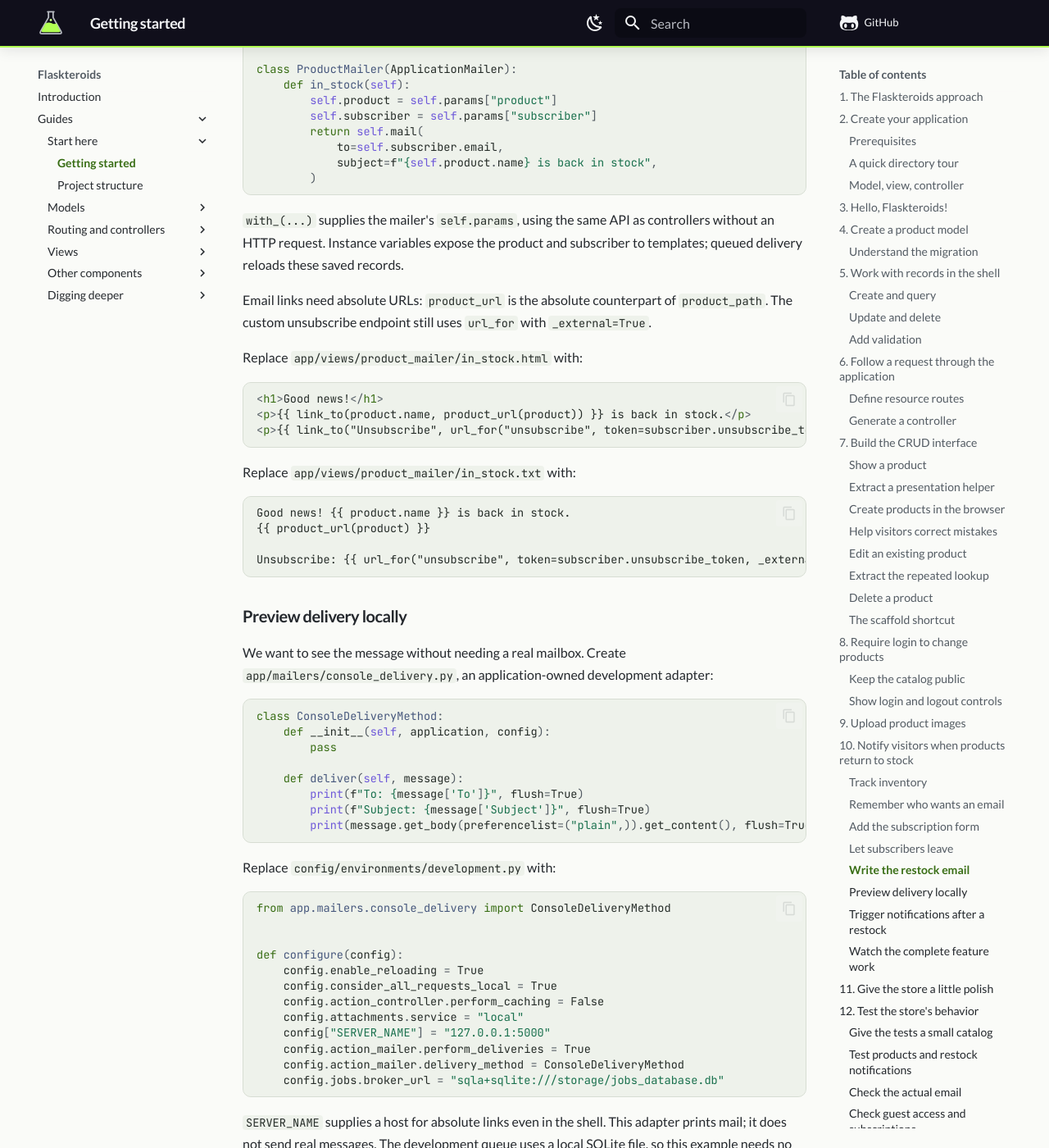
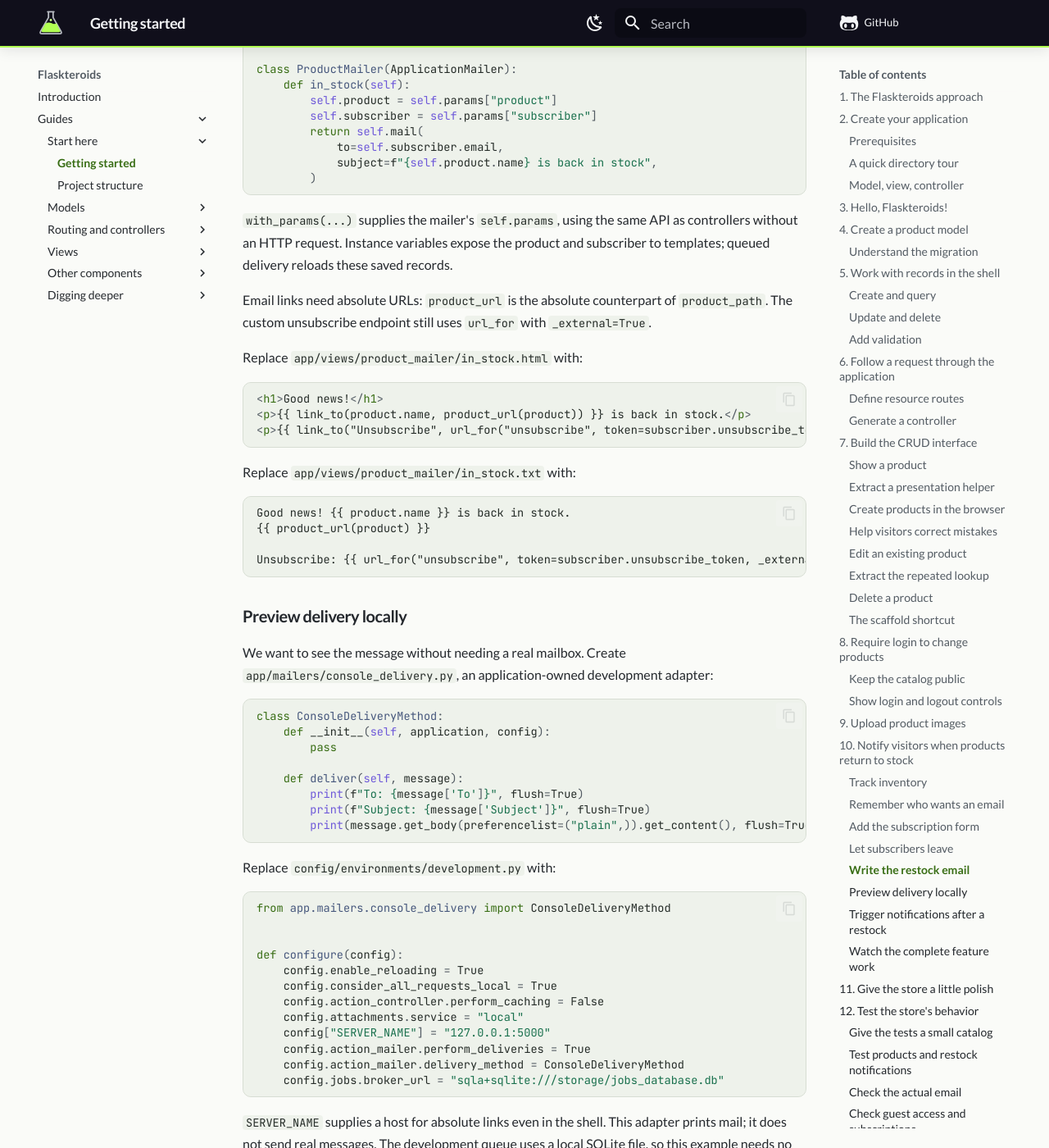
Before and after one commit to nullco/flaskteroids, an MkDocs documentation site: the page built from docs/getting_started.md, in a window 1280 px wide and 1400 px high, scrolled down 25892 px. Shown: the whole window at 82% size. Built offline with MkDocs 1.6.1 and Material for MkDocs 9.7.7, drawn with Linux system fonts in a browser that asks for light colours; comment, search, counter and statistics services are not loaded; some of the changed text lies outside the part shown.

Commit message:
refactor(mailers)!: rename with_ to with_params

````diff
--- a/docs/getting_started.md
+++ b/docs/getting_started.md
@@ -1264,7 +1264,7 @@ class ProductMailer(ApplicationMailer):
         )
 ```
 
-`with_(...)` supplies the mailer's `self.params`, using the same API as
+`with_params(...)` supplies the mailer's `self.params`, using the same API as
 controllers without an HTTP request. Instance variables expose the product and
 subscriber to templates; queued delivery reloads these saved records.
 
@@ -1333,7 +1333,7 @@ from app.mailers.product_mailer import ProductMailer
 
 subscriber = Subscriber.find_by(email="reader@example.org")
 product = subscriber.product
-ProductMailer.with_(
+ProductMailer.with_params(
     product=product, subscriber=subscriber
 ).in_stock().deliver_now()
 ```
@@ -1376,7 +1376,7 @@ class Product(ApplicationModel):
 
     def _notify_subscribers(self):
         for subscriber in self.subscribers:
-            ProductMailer.with_(
+            ProductMailer.with_params(
                 product=self, subscriber=subscriber
             ).in_stock().deliver_later()
 ```
@@ -1607,7 +1607,7 @@ class ProductMailerTest(MailerTest):
         subscriber = self.subscribers("reader")
 
         with self.assert_emails(1):
-            ProductMailer.with_(
+            ProductMailer.with_params(
                 product=product, subscriber=subscriber
             ).in_stock().deliver_now()
 
--- a/docs/models/index.md
+++ b/docs/models/index.md
@@ -367,7 +367,7 @@ class Product(ApplicationModel):
 
     def _notify_subscribers(self):
         for subscriber in self.subscribers:
-            ProductMailer.with_(
+            ProductMailer.with_params(
                 product=self, subscriber=subscriber
             ).in_stock().deliver_later()
 ```
--- a/docs/other/mailers.md
+++ b/docs/other/mailers.md
@@ -45,8 +45,8 @@ parts can be included in the same email.
 ```python
 from app.mailers.user_mailer import UserMailer
 
-UserMailer.with_(user=user).welcome_email().deliver_now()
-UserMailer.with_(user=user).welcome_email().deliver_later()
+UserMailer.with_params(user=user).welcome_email().deliver_now()
+UserMailer.with_params(user=user).welcome_email().deliver_later()
 ```
 
 `deliver_now()` sends in the current process. `deliver_later()` enqueues work;
@@ -78,7 +78,7 @@ Generated tests use an in-memory mail adapter instead of SMTP. See
 
 ## Parameterized mailers
 
-`with_(...)` supplies values through `self.params`. It does not need an HTTP
+`with_params(...)` supplies values through `self.params`. It does not need an HTTP
 request. Each action gets a fresh mailer instance and a shallow copy of the
 parameters. Actions can also accept ordinary arguments.
 
@@ -165,7 +165,7 @@ from flaskteroids.mailer import MailerPreview
 class UserMailerPreview(MailerPreview):
     def welcome_email(self):
         user = User(name="Jane", email="jane@example.com")
-        return UserMailer.with_(user=user).welcome_email()
+        return UserMailer.with_params(user=user).welcome_email()
 ```
 
 A preview method returns the message; it does not call `deliver_now()` or
@@ -203,7 +203,7 @@ def welcome_email_with_long_name(self):
         name="A particularly long display name",
         email="jane@example.com",
     )
-    return UserMailer.with_(user=user).welcome_email()
+    return UserMailer.with_params(user=user).welcome_email()
 ```
 
 This scenario appears in the index and at
@@ -218,7 +218,7 @@ replace `welcome_email` with:
 ```python
 def welcome_email(self):
     user = User.find(self.params["user_id"])
-    return UserMailer.with_(user=user).welcome_email()
+    return UserMailer.with_params(user=user).welcome_email()
 ```
 
 Visit `/flaskteroids/mailers/user_mailer/welcome_email?user_id=123`, using the ID
````
Also changed, not shown: CHANGELOG.md (+6 -0 lines), 13 other files.
